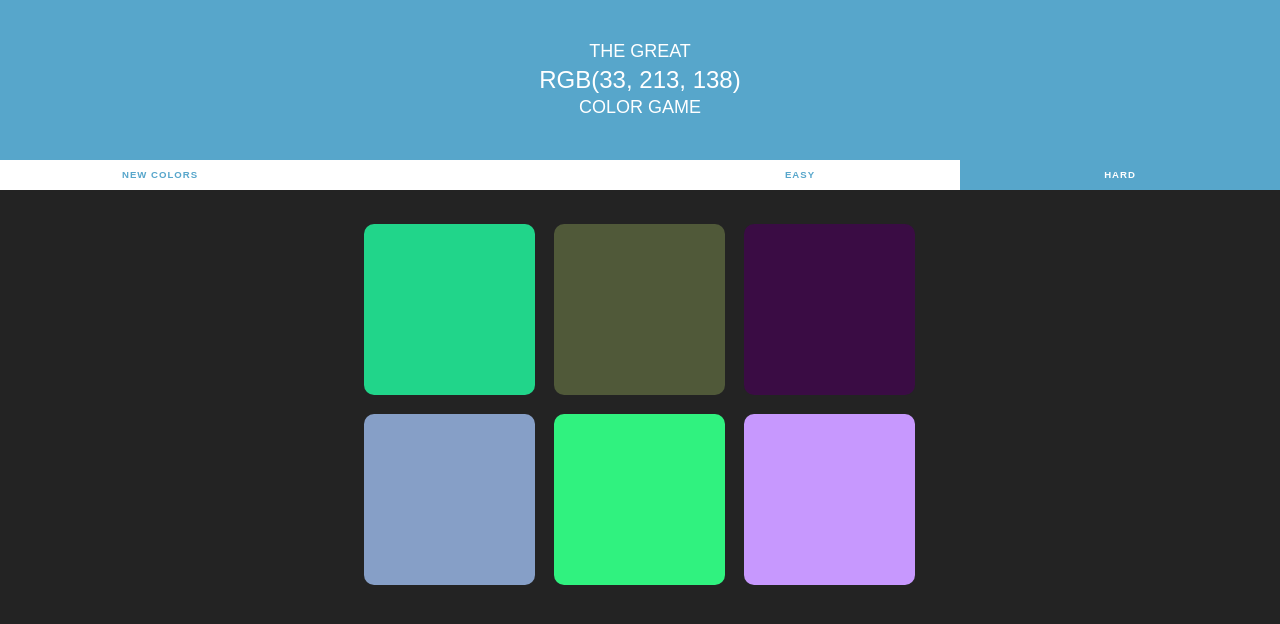
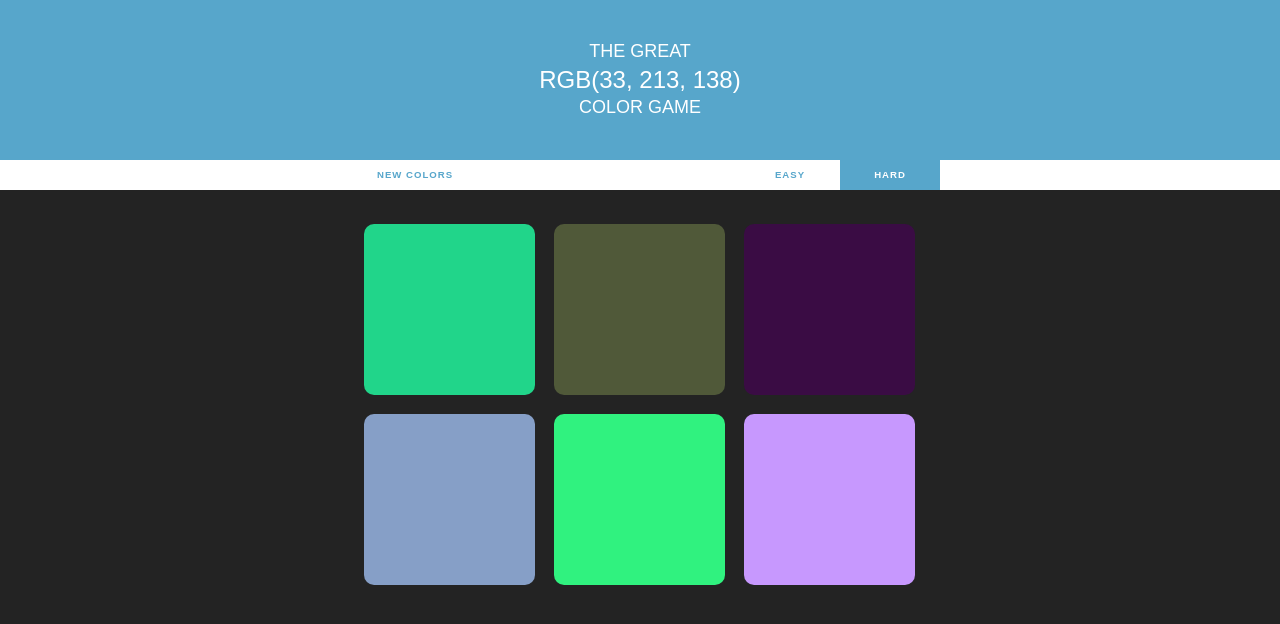
Before and after one commit to derrickbeining/rgb-color-game, a plain HTML site: page index.html in a window 1280 px wide. Drawn offline with nearby package versions, Linux system fonts and the light colour scheme.

Commit message:
fixed some sizing issues

```diff
--- a/colorGame.css
+++ b/colorGame.css
@@ -81,6 +81,13 @@ p {
     background: #57a6cb;
 }
 
+.settings-container {
+    max-width: 600px;
+    height: 100%;
+    width: 100%;
+    margin: 0 auto;
+}
+
 .square {
     background: purple;
     border-radius: 10px;
@@ -109,8 +116,9 @@ p {
 
 #message {
     display: inline-block;
-    font-size: 0.8rem;
-
+    font-size: 1rem;
+    height: 100%;
+    padding: 5px 0;
 }
 
 #pickedColorDisplay {
--- a/index.html
+++ b/index.html
@@ -12,11 +12,13 @@
     <body>
         <h1>The Great <br><span id="pickedColorDisplay">RGB</span><br> Color Game</h1>
 
-        <div id="gameControlStripe" >
-            <button id="reset" class="col-xs-3">New Colors</button>
-            <span id="message" class="col-xs-3"></span>
-            <button id="easyButton" class="col-xs-3">Easy</button>
-            <button id="hardButton" class="col-xs-3 selected">Hard</button>
+        <div id="gameControlStripe">
+            <div class="settings-container">
+                <button id="reset" class="col-xs-3">New Colors</button>
+                <span id="message" class="col-xs-5"></span>
+                <button id="easyButton" class="col-xs-2">Easy</button>
+                <button id="hardButton" class="col-xs-2 selected">Hard</button>
+            </div>
         </div>
 
         <div class="container" id="square-container">
```
